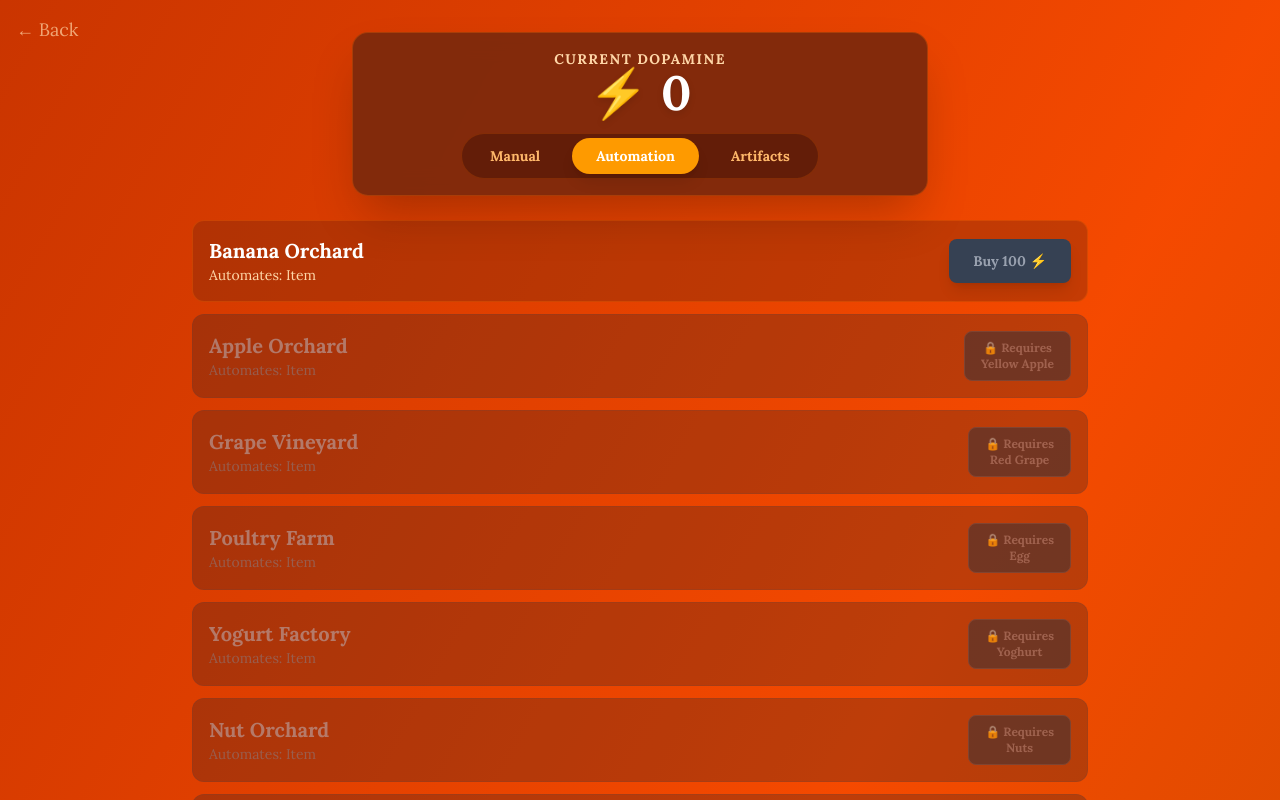
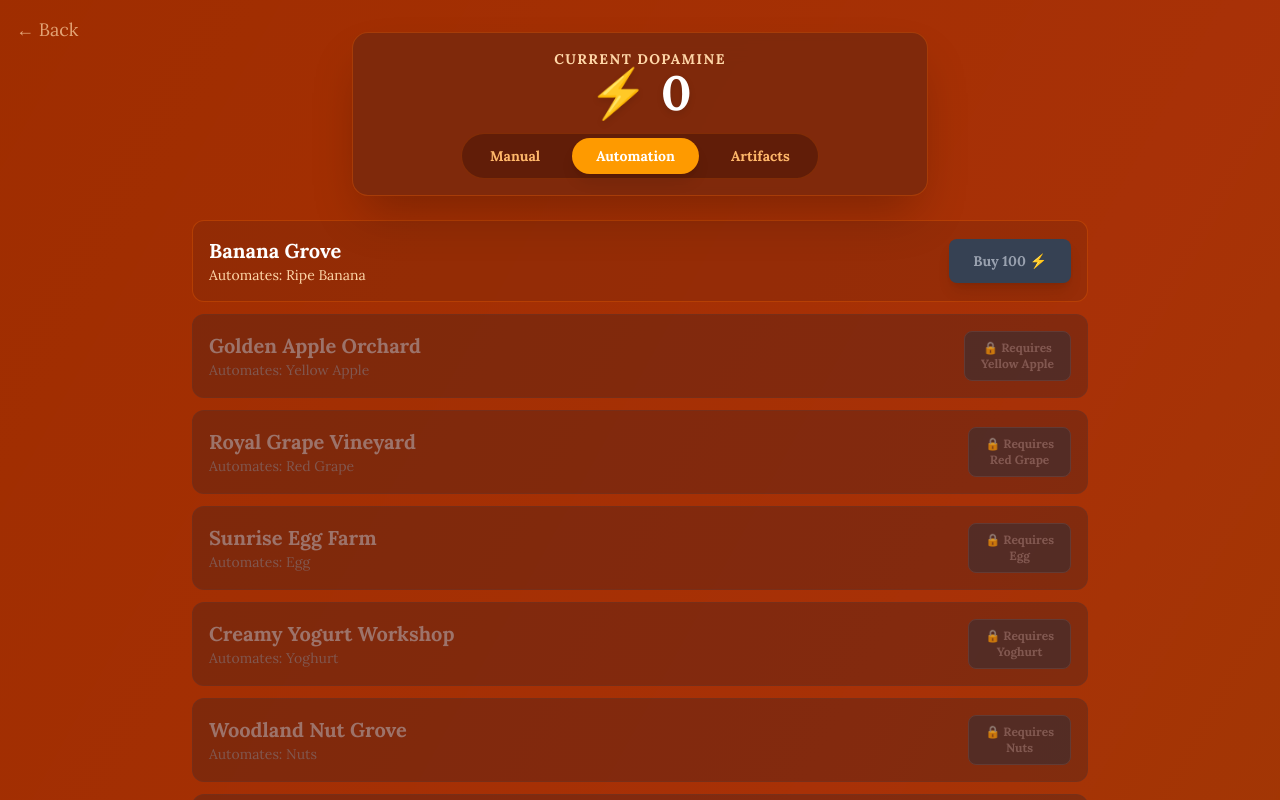
Before and after one commit to Buiuga/Pocket-Dimension, a React (Vite) app: page /dopamineInc in a window 1280 px wide. Both pictures are taken after a click on the button "Automation". Shown: the top 800 px of the page. Built offline with nearby package versions, Linux system fonts and the light colour scheme.

Commit message:
tweaked some things

```diff
--- a/src/DopamineInc/AutomationPanel.jsx
+++ b/src/DopamineInc/AutomationPanel.jsx
@@ -31,8 +31,13 @@ const AutomationPanel = ({ game }) => {
           ITEMS_DATA.find((i) => i.id === auto.targets[0])?.name ||
           "Unknown Item";
 
-        // 2. Calculate the specific cost for this item (applies Bolg/Creator discounts)
+        // 2. Calculate the specific cost for this item
         const currentCost = getAutoCost(auto);
+
+        // 3. NEW: Get the actual names of the target items
+        const targetNames = auto.targets
+          .map((tId) => ITEMS_DATA.find((i) => i.id === tId)?.name)
+          .join(" & ");
 
         return (
           <div
@@ -59,7 +64,8 @@ const AutomationPanel = ({ game }) => {
                   targetsUnlocked ? "text-orange-200" : "text-gray-500"
                 } text-sm`}
               >
-                Automates: {auto.targets.length > 1 ? "Donuts" : "Item"}
+                {/* Display the real names here */}
+                Automates: {targetNames}
               </p>
             </div>
 
--- a/src/DopamineInc/DopamineInc.jsx
+++ b/src/DopamineInc/DopamineInc.jsx
@@ -19,7 +19,7 @@ const DopamineInc = () => {
   };
 
   return (
-    <div className="min-h-screen bg-gradient-to-br from-orange-700 via-orange-600 to-amber-700 p-4 md:p-8 flex flex-col items-center">
+    <div className="min-h-screen bg-gradient-to-br from-orange-800 via-orange-700/80 to-amber-800 p-4 md:p-8 flex flex-col items-center">
       <button
         onClick={() => navigate("/home")}
         className="absolute top-4 left-4 text-orange-200/70 hover:text-white text-lg transition-colors z-20"
--- a/src/DopamineInc/WorkPanel.jsx
+++ b/src/DopamineInc/WorkPanel.jsx
@@ -24,7 +24,7 @@ const WorkPanel = ({ game }) => {
     tick,
     handleItemClick,
     handleUnlock,
-    getManualCost, // <--- 1. ADD THIS IMPORT
+    getManualCost,
   } = game;
 
   return (
@@ -44,7 +44,6 @@ const WorkPanel = ({ game }) => {
             <button
               key={item.id}
               onClick={() => handleUnlock(item)}
-              // 3. USE currentCost INSTEAD OF item.unlockCost
               disabled={dopamine < currentCost}
               className={`
                 relative h-24 rounded-xl border-2 border-dashed flex flex-col items-center justify-center transition-all
--- a/src/data/DopamineData.js
+++ b/src/data/DopamineData.js
@@ -124,7 +124,7 @@ export const ITEMS_DATA = [
   },
   {
     id: "item_20",
-    name: "Choco Latte",
+    name: "Chocolate Milkshake Latte",
     unlockCost: 25000000,
     reward: 7500,
     duration: 55000,
@@ -147,19 +147,54 @@ export const ITEMS_DATA = [
 
 //Automation Upgrades
 export const AUTOMATION_DATA = [
-  { id: "auto_1", name: "Banana Orchard", cost: 100, targets: ["item_1"] },
-  { id: "auto_2", name: "Apple Orchard", cost: 500, targets: ["item_2"] },
-  { id: "auto_3", name: "Grape Vineyard", cost: 1000, targets: ["item_3"] },
-  { id: "auto_4", name: "Poultry Farm", cost: 5000, targets: ["item_4"] },
-  { id: "auto_5", name: "Yogurt Factory", cost: 10000, targets: ["item_5"] },
-  { id: "auto_6", name: "Nut Orchard", cost: 20000, targets: ["item_6"] },
-  { id: "auto_7", name: "Coffee Machine", cost: 50000, targets: ["item_7"] },
-  { id: "auto_8", name: "Winery", cost: 100000, targets: ["item_8"] },
-  { id: "auto_9", name: "Salad Garden", cost: 200000, targets: ["item_9"] },
-  { id: "auto_10", name: "Plum Orchard", cost: 500000, targets: ["item_10"] },
+  { id: "auto_1", name: "Banana Grove", cost: 100, targets: ["item_1"] },
+  {
+    id: "auto_2",
+    name: "Golden Apple Orchard",
+    cost: 500,
+    targets: ["item_2"],
+  },
+  {
+    id: "auto_3",
+    name: "Royal Grape Vineyard",
+    cost: 1000,
+    targets: ["item_3"],
+  },
+  { id: "auto_4", name: "Sunrise Egg Farm", cost: 5000, targets: ["item_4"] },
+  {
+    id: "auto_5",
+    name: "Creamy Yogurt Workshop",
+    cost: 10000,
+    targets: ["item_5"],
+  },
+  {
+    id: "auto_6",
+    name: "Woodland Nut Grove",
+    cost: 20000,
+    targets: ["item_6"],
+  },
+  {
+    id: "auto_7",
+    name: "Artisan Coffee Roaster",
+    cost: 50000,
+    targets: ["item_7"],
+  },
+  { id: "auto_8", name: "Rosé Winery", cost: 100000, targets: ["item_8"] },
+  {
+    id: "auto_9",
+    name: "Fresh Greens Garden",
+    cost: 200000,
+    targets: ["item_9"],
+  },
+  {
+    id: "auto_10",
+    name: "Plum Blossom Orchard",
+    cost: 500000,
+    targets: ["item_10"],
+  },
   {
     id: "auto_11",
-    name: "Mexican Food Truck",
+    name: "Street Taco Cart",
     cost: 1000000,
     targets: ["item_11"],
   },
@@ -171,22 +206,32 @@ export const AUTOMATION_DATA = [
   }, // Double Automation!
   {
     id: "auto_13",
-    name: "Cheese Aging Room",
+    name: "Cave-Aged Cheese Cellar",
     cost: 2500000,
     targets: ["item_14"],
   },
-  { id: "auto_14", name: "Pizzeria", cost: 5000000, targets: ["item_15"] },
-  { id: "auto_15", name: "Chilli House", cost: 10000000, targets: ["item_16"] },
+  {
+    id: "auto_14",
+    name: "Stonefire Pesto Pizzeria",
+    cost: 5000000,
+    targets: ["item_15"],
+  },
+  {
+    id: "auto_15",
+    name: "Inferno Spice Kitchen",
+    cost: 10000000,
+    targets: ["item_16"],
+  },
   {
     id: "auto_16",
-    name: "Turkish Fast Food",
+    name: "Midnight Kebab Grill",
     cost: 17500000,
     targets: ["item_17"],
   },
   { id: "auto_17", name: "Boba Shop", cost: 30000000, targets: ["item_18"] },
   {
     id: "auto_18",
-    name: "Swedish Pastry",
+    name: "Nordic Macaroon Atelier",
     cost: 55000000,
     targets: ["item_19"],
   },
@@ -212,7 +257,7 @@ export const ARTIFACTS_DATA = [
     id: "art_1",
     name: "Potato Scaling Trophy",
     cost: 1000,
-    description: "A humble trophy. It feels aerodynamic.",
+    description: "Your humble Trophy.",
     effect: "Cooldowns -5%",
     image: "🏆", // Placeholder emoji or path to image
   },
@@ -220,7 +265,7 @@ export const ARTIFACTS_DATA = [
     id: "art_2",
     name: "Ikea Bag",
     cost: 2500,
-    description: "Great for carrying unlocking fees.",
+    description: "Take the blue one.",
     effect: "Manual Unlock Cost -5%",
     image: "🛍️",
   },
@@ -228,39 +273,39 @@ export const ARTIFACTS_DATA = [
     id: "art_3",
     name: "Bolg",
     cost: 5000,
-    description: "A heavy, ancient stone.",
+    description: "Bolg sound strong name.",
     effect: "Automation Cost -5%",
-    image: "🪨",
+    image: "👹",
   },
   {
     id: "art_4",
     name: "Ogrul",
     cost: 10000,
-    description: "A shrewd negotiator from the void.",
+    description: "Not the sharpest orc in the horde",
     effect: "Artifact Costs -15%",
-    image: "👾",
+    image: "🧌",
   },
   {
     id: "art_5",
-    name: "Peony",
+    name: "Pioner (Peony)",
     cost: 15000,
-    description: "Smells like opportunity.",
+    description: "This is for your mom",
     effect: "Manual Unlock Cost -10%",
     image: "🌸",
   },
   {
     id: "art_6",
-    name: "Bellflower",
+    name: "Blåklockor (Bellflower)",
     cost: 25000,
-    description: "Its chime wakes up the machines.",
+    description: "This is for you",
     effect: "Automation Cost -10%",
-    image: "🔔",
+    image: "🪻",
   },
   {
     id: "art_7",
     name: "Balou",
     cost: 50000,
-    description: "He makes time go faster.",
+    description: "Extremely Manly.",
     effect: "Cooldowns -10%",
     image: "🐻",
   },
@@ -268,23 +313,23 @@ export const ARTIFACTS_DATA = [
     id: "art_8",
     name: "Baghera",
     cost: 100000,
-    description: "Sleek and efficient.",
-    effect: "+100/sec (+150 w/ Doris)",
+    description: "Handsome Boy.",
+    effect: "+100 dop/sec (+150 w/ Doris)",
     image: "🐈‍⬛",
   },
   {
     id: "art_9",
     name: "Doris",
     cost: 100000,
-    description: "Baghera's best friend.",
-    effect: "+100/sec (+150 w/ Baghera)",
+    description: "Delusional Girl.",
+    effect: "+100 dop/sec (+150 w/ Baghera)",
     image: "🐈",
   },
   {
     id: "art_10",
     name: "Creator's Favor",
     cost: 1000000,
-    description: "The universe smiles upon you.",
+    description: "Gabriel waves at you from above!",
     effect: "Cooldowns -10%, All Costs -10%",
     image: "✨",
   },
--- a/src/hooks/useDopamineGame.js
+++ b/src/hooks/useDopamineGame.js
@@ -92,8 +92,6 @@ export const useDopamineGame = () => {
     if (owned.includes("art_10")) artifactCostMult *= 0.9; // Creator (assumed 'All Costs' includes artifacts)
 
     // Passive Generation
-    // Note: Ogrul removed from passive gain based on new request
-
     // Baghera & Doris Synergy
     const hasBaghera = owned.includes("art_8");
     const hasDoris = owned.includes("art_9");
```
